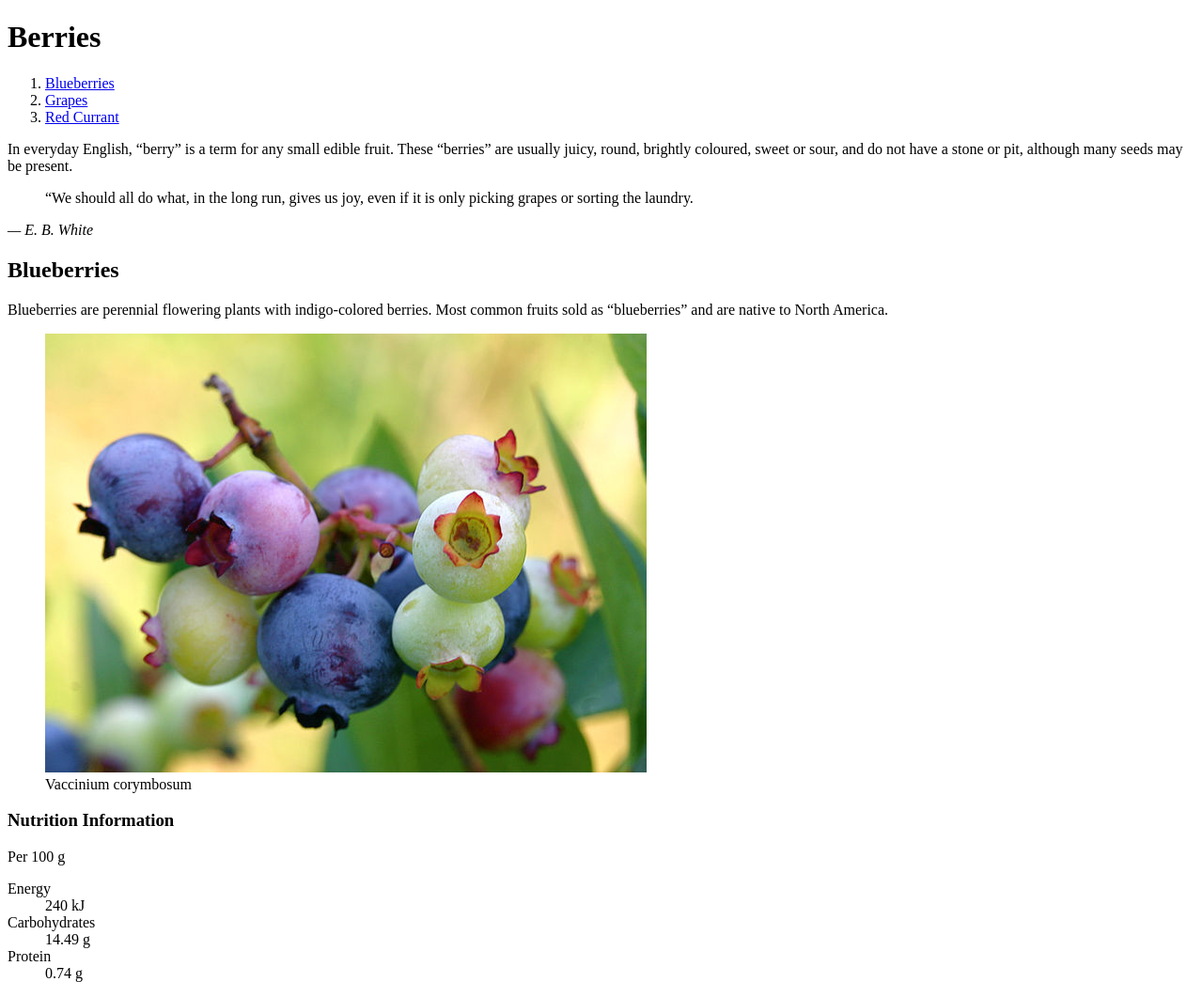
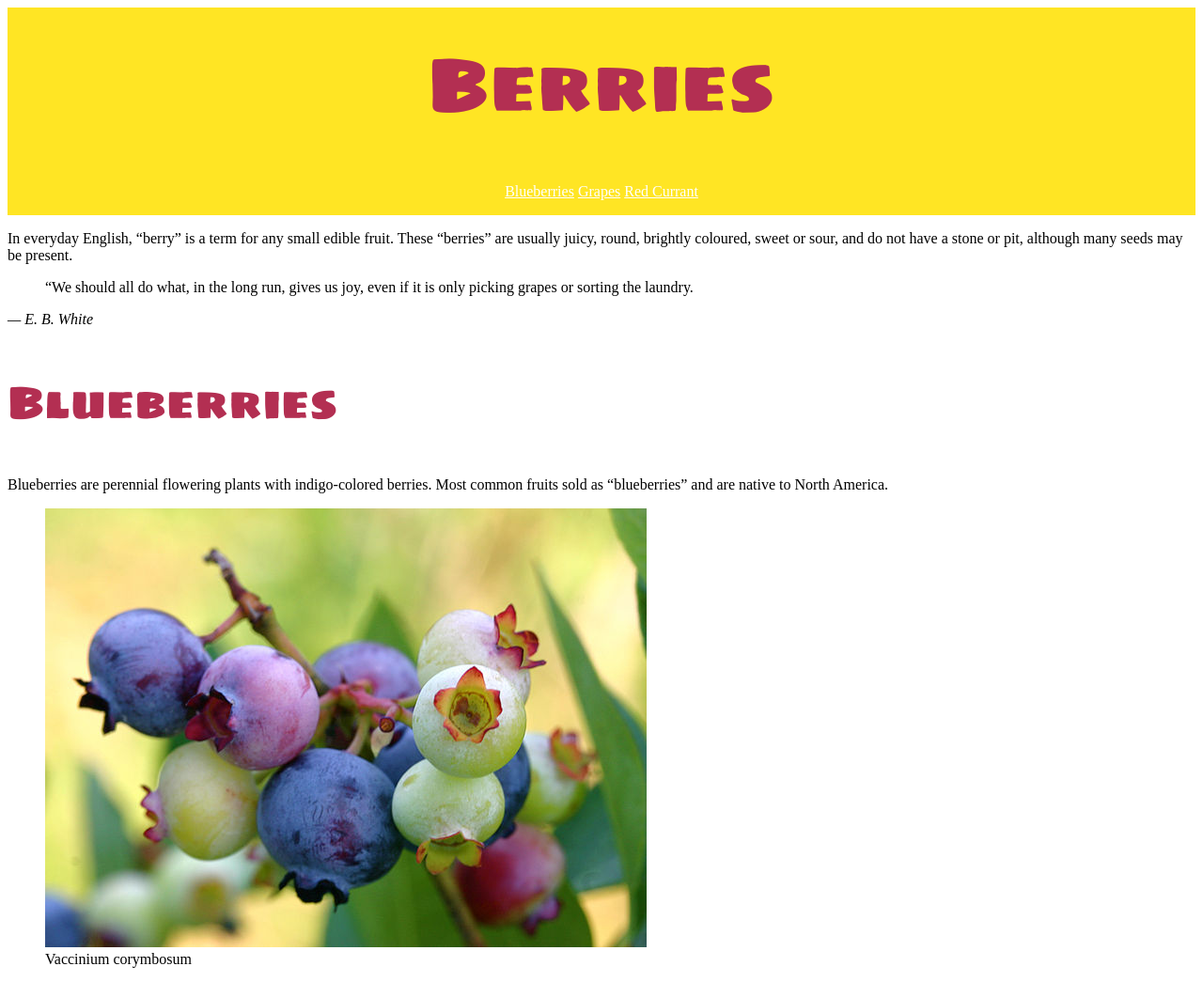
Before and after one commit to anthonyaubrey/dsn1674-project-1, a plain HTML site: page index.html in a window 1280 px wide. Shown: the top 1045 px of the page at 94% size. Drawn offline with Linux system fonts and the light colour scheme.

Commit message:
Adding Css to title

```diff
--- a/css/general.css
+++ b/css/general.css
@@ -0,0 +1,38 @@
+h1, h2 {
+  font-weight: normal;
+  font-size: 3rem;
+  font style: normal;
+  font-family: 'Sigmar One', cursive;
+  color: #b32f52;
+}
+
+h1 {
+  font-size: 5rem;
+  padding: 0em 2em .5em 2em;
+  margin: 0;
+}
+
+nav {
+  padding: .5em;
+  margin: 0;
+  text-align: center;
+}
+
+nav li {
+    display: inline-block;
+}
+
+  nav ol {
+    margin: 0;
+    padding: 0;
+}
+
+header {
+  padding: .5em;
+  margin: 0;
+  background-color: #ffe524;
+}
+
+a {
+  color: #ffffff;
+}
--- a/index.html
+++ b/index.html
@@ -4,19 +4,24 @@
     <meta charset="utf-8">
     <title>Berries</title>
     <link href="css/general.css" rel="stylesheet">
-    <link href='http://fonts.googleapis.com/css?family=Changa+One' rel='stylesheet' type='text/css'>
+    <link href='http://fonts.googleapis.com/css?family=Sigmar+One' rel='stylesheet' type='text/css'>
   </head>
   <body>
 
 <header>
+
+<nav>
+
   <h1>Berries</h1>
-</header>
-
   <ol>
     <li><a href="#blueberries">Blueberries</a></li>
     <li><a href="#grapes">Grapes</a></li>
     <li><a href="#red currants">Red Currant</a></li>
   </ol>
+
+</nav>
+
+</header>
 
   <p>In everyday English, “berry” is a term for any small edible fruit. These “berries” are usually juicy, round, brightly coloured, sweet or sour, and do not have a stone or pit, although many seeds may be present.</p>
 
```
